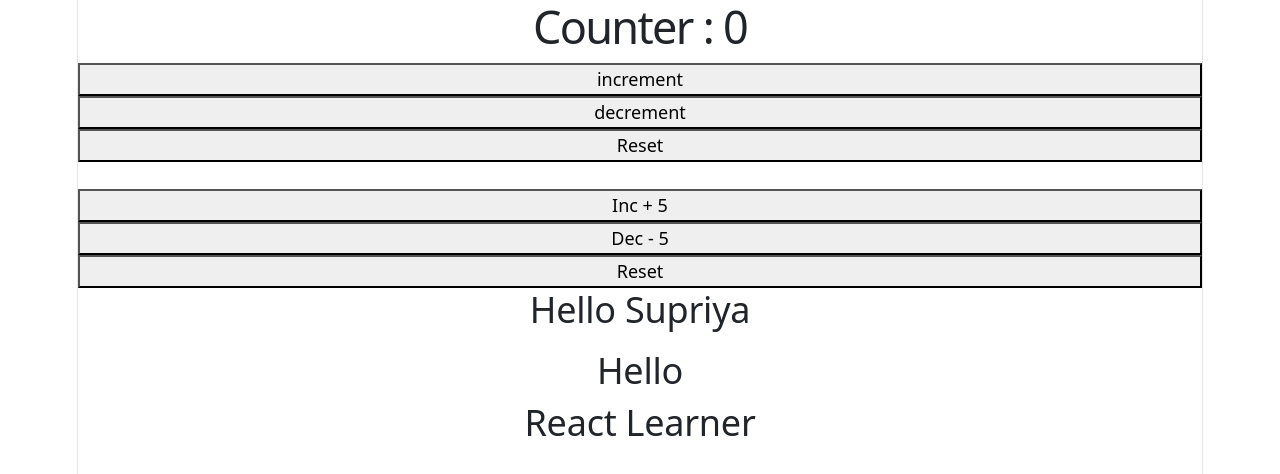
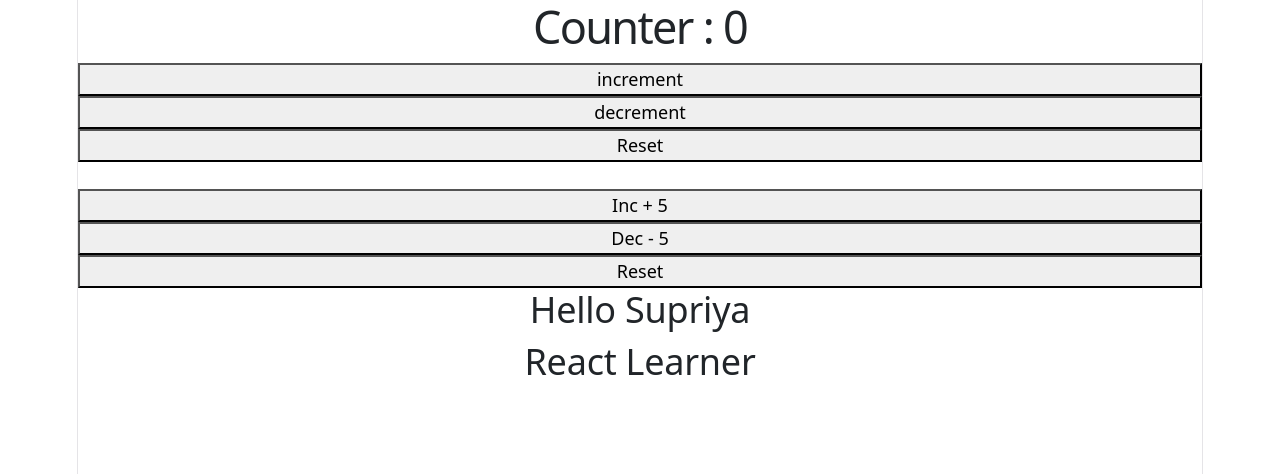
Before and after one commit to SUPRIYAKUKUNURU/react-start, a React (Vite) app: page / in a window 1280 px wide. Shown: the top 474 px of the page. Built offline with nearby package versions, Linux system fonts and the light colour scheme.

Commit message:
fix props error

```diff
--- a/src/App.jsx
+++ b/src/App.jsx
@@ -6,8 +6,8 @@ function App() {
   return (
     <>
     <Counter/>
-    <Child name = 'Supriya' />
-    <Child status = "React Learner" />
+    <Child name = "Supriya" status = "React Learner"  />
+
     </>
   )
 }
```
